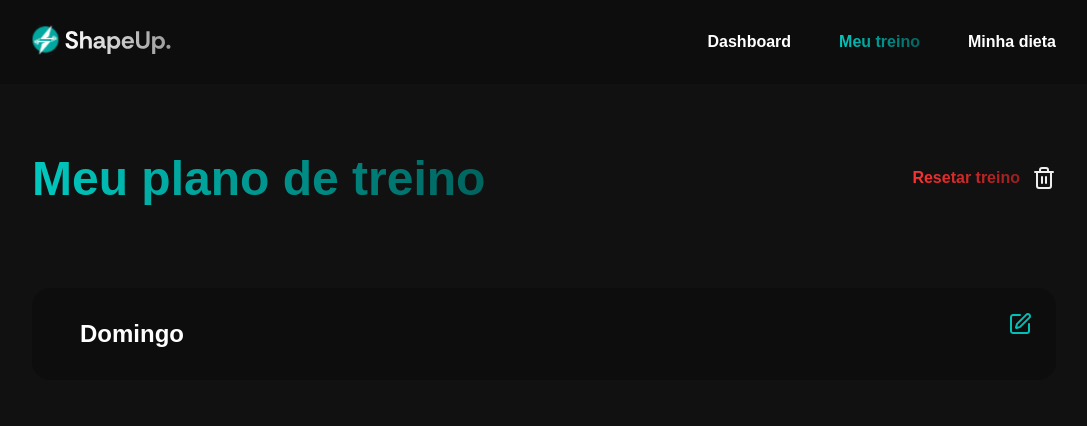
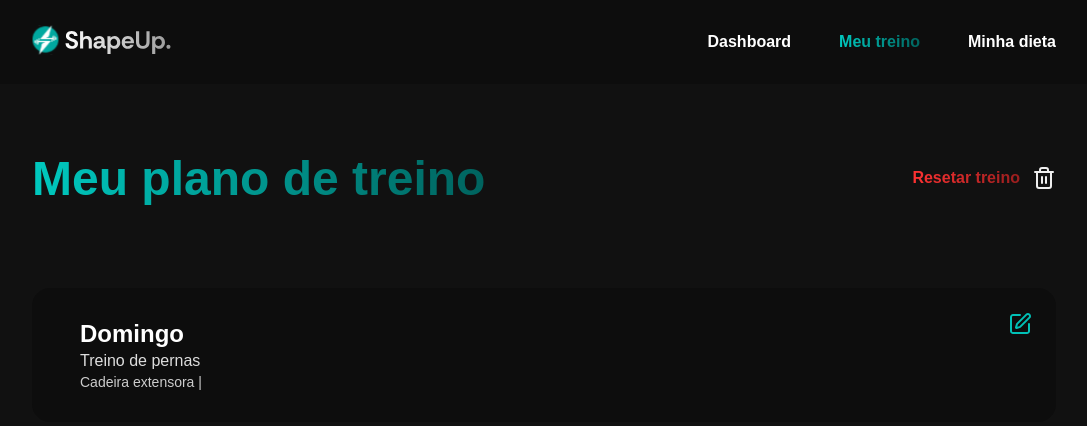
Before and after one commit to rafaeldamacena9304/shapeup, a React (Create React App) app: page /workout in a window 1280 px wide. Shown: the top 426 px of the page, without its empty margins (96-1183 px from the left). Built offline with nearby package versions, Linux system fonts and the light colour scheme; a web font is replaced by a local one.

Commit message:
Feat: WorkoutList add on workouts page

```diff
--- /dev/null
+++ b/src/components/fromWorkout/WorkoutCard/Exercises/index.tsx
@@ -0,0 +1,16 @@
+import { ExerciseProps } from "../../../../models/WorkoutModel";
+import * as S from "./styles";
+
+export interface ExercisesProps {
+  exercises: ExerciseProps[];
+}
+
+export const Exercises = ({ exercises }: ExercisesProps) => {
+  return (
+    <S.Exercises>
+      {exercises.map((exercise) => (
+        <span key={exercise.name}>{exercise.name} |</span>
+      ))}
+    </S.Exercises>
+  );
+};
--- /dev/null
+++ b/src/components/fromWorkout/WorkoutCard/Exercises/styles.ts
@@ -0,0 +1,12 @@
+import styled from "styled-components";
+
+export const Exercises = styled.div`
+  display: flex;
+  font-size: 14px;
+  align-items: center;
+
+  span {
+    color: #ccc;
+    margin-right: 8px;
+  }
+`;
--- a/src/components/fromWorkout/WorkoutCard/Modality/index.tsx
+++ b/src/components/fromWorkout/WorkoutCard/Modality/index.tsx
@@ -1,7 +1,12 @@
+import * as S from './styles'
 
-export const Modality = () => {
+interface ModalityProps {
+    modality:string
+}
+
+export const Modality = (props: ModalityProps) => {
 
     return(
-        <></>
+        <S.Modality>{props.modality}</S.Modality>
     )
 }
--- a/src/components/fromWorkout/WorkoutCard/Modality/styles.ts
+++ b/src/components/fromWorkout/WorkoutCard/Modality/styles.ts
@@ -1 +1,8 @@
 import styled from "styled-components";
+
+export const Modality = styled.p`
+    font-size:16px;
+    font-weight:500;
+    color:var(--gray);
+    margin-bottom:4px;
+`
--- a/src/components/fromWorkout/WorkoutCard/Title/styles.ts
+++ b/src/components/fromWorkout/WorkoutCard/Title/styles.ts
@@ -4,4 +4,5 @@ export const Title = styled.h3`
     color:white;
     font-size:24px;
     font-weight:bold;
+    margin-bottom:4px;
 `
--- a/src/components/fromWorkout/WorkoutCard/index.tsx
+++ b/src/components/fromWorkout/WorkoutCard/index.tsx
@@ -1,17 +1,20 @@
-import { Title } from './Title'
+import { Title } from "./Title";
+import { Modality } from "./Modality";
+import { Exercises } from "./Exercises";
 
-import { WorkoutModel } from '../../../models/WorkoutModel'
+import { WorkoutModel } from "../../../models/WorkoutModel";
 
-import * as S from './styles'
+import * as S from "./styles";
 
-import edit from '../../../assets/images/edit.svg'
+import edit from "../../../assets/images/edit.svg";
 
-export const WorkoutCard = (props: WorkoutModel ) => {
-
-    return(
-        <S.Card>
-            <Title day={props.day} />
-            <S.EditButton src={edit} alt="Botão de editar"/>
-        </S.Card>
-    )
-}
+export const WorkoutCard = (props: WorkoutModel) => {
+  return (
+    <S.Card>
+      <S.EditButton src={edit} alt="Botão de editar" />
+      <Title day={props.day} />
+      <Modality modality={props.modality} />
+      <Exercises exercises={props.exercises} />
+    </S.Card>
+  );
+};
--- a/src/components/fromWorkout/WorkoutCard/styles.ts
+++ b/src/components/fromWorkout/WorkoutCard/styles.ts
@@ -1,18 +1,19 @@
 import styled from "styled-components";
 
 export const Card = styled.div`
-    width:100%;
-    background-color:var(--black);
-    position:relative;
-    padding:32px 48px;
-    border-radius:18px;
-`
+  width: 100%;
+  background-color: var(--black);
+  position: relative;
+  padding: 32px 48px;
+  border-radius: 18px;
+  margin-bottom: 20px;
+`;
 export const EditButton = styled.img`
-    position:absolute;
-    top:24px;
-    right:24px;
+  position: absolute;
+  top: 24px;
+  right: 24px;
 
-    &:hover{
-        cursor:pointer;
-    }
-`
+  &:hover {
+    cursor: pointer;
+  }
+`;
--- /dev/null
+++ b/src/components/fromWorkout/WorkoutList/index.tsx
@@ -0,0 +1,24 @@
+import { WorkoutModel } from "../../../models/WorkoutModel";
+import { WorkoutCard } from "../WorkoutCard";
+
+import * as S from "./styles";
+
+interface WorkoutListProps {
+  cards: WorkoutModel[];
+}
+
+export const WorkoutList = ({ cards }: WorkoutListProps) => {
+  return (
+    <S.Container>
+      {cards.map((card) => (
+        <li key={card.day}>
+          <WorkoutCard
+            day={card.day}
+            modality={card.modality}
+            exercises={card.exercises}
+          />
+        </li>
+      ))}
+    </S.Container>
+  );
+};
--- /dev/null
+++ b/src/components/fromWorkout/WorkoutList/styles.ts
@@ -0,0 +1,5 @@
+import styled from "styled-components";
+
+export const Container = styled.ul`
+  list-style: none;
+`;
--- a/src/pages/WorkoutConfig/index.tsx
+++ b/src/pages/WorkoutConfig/index.tsx
@@ -1,7 +1,22 @@
-import { WorkoutCard } from "../../components/fromWorkout/WorkoutCard";
+import { WorkoutList } from "../../components/fromWorkout/WorkoutList";
 import { DeleteButton } from "../../components/general/DeleteButton";
 import { Header } from "../../components/general/Header";
 import { MainTitle } from "../../components/general/MainTitle";
+import { WorkoutModel } from "../../models/WorkoutModel";
+
+const Workouts: WorkoutModel[] = [
+  {
+    day: "Domingo",
+    modality: "Treino de pernas",
+    exercises: [
+      {
+        name: "Cadeira extensora",
+        reps: 10,
+        sets: 2,
+      }
+    ]
+  }
+]
 
 export const WorkoutConfigPage = () => {
   return (
@@ -12,7 +27,7 @@ export const WorkoutConfigPage = () => {
           <MainTitle content="Meu plano de treino" />
           <DeleteButton content="Resetar treino" />
         </div>
-        <WorkoutCard day="Domingo" modality="Penis" />
+      <WorkoutList cards={Workouts} />
       </div>
     </>
   );
```
Also changed, not shown: src/models/WorkoutModel.ts (+4 -3 lines).
